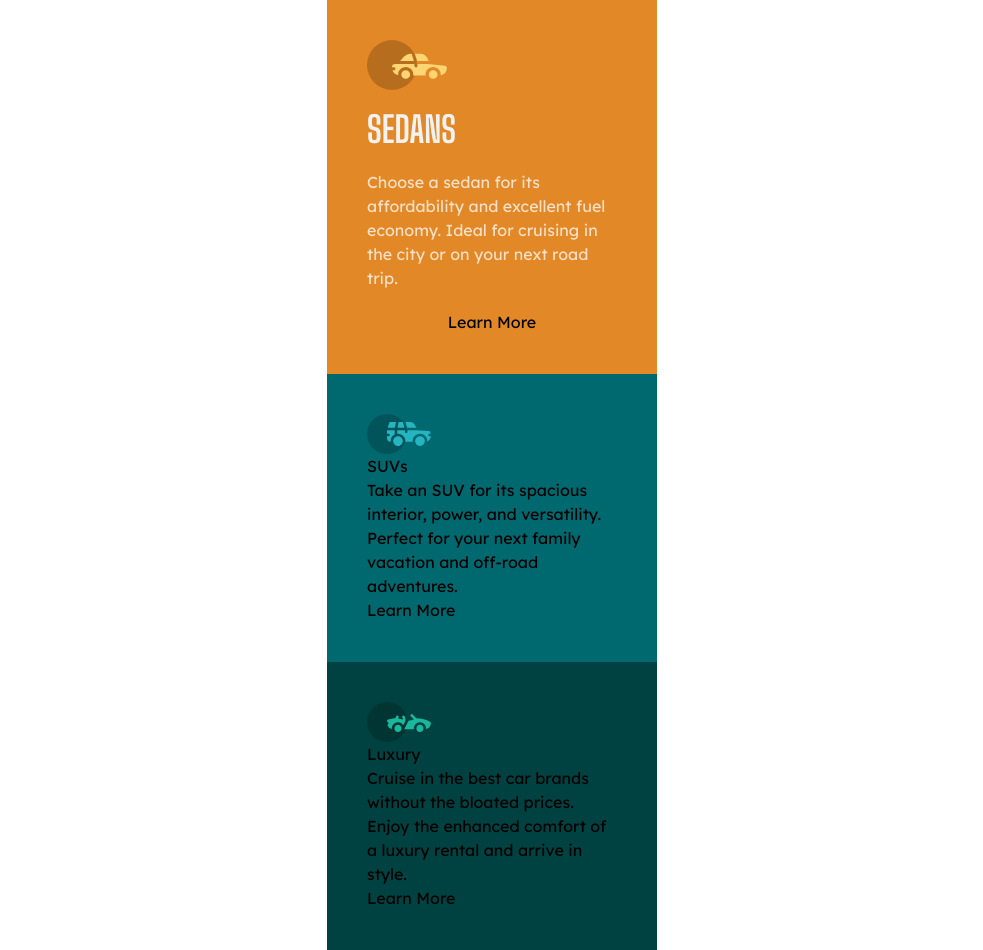
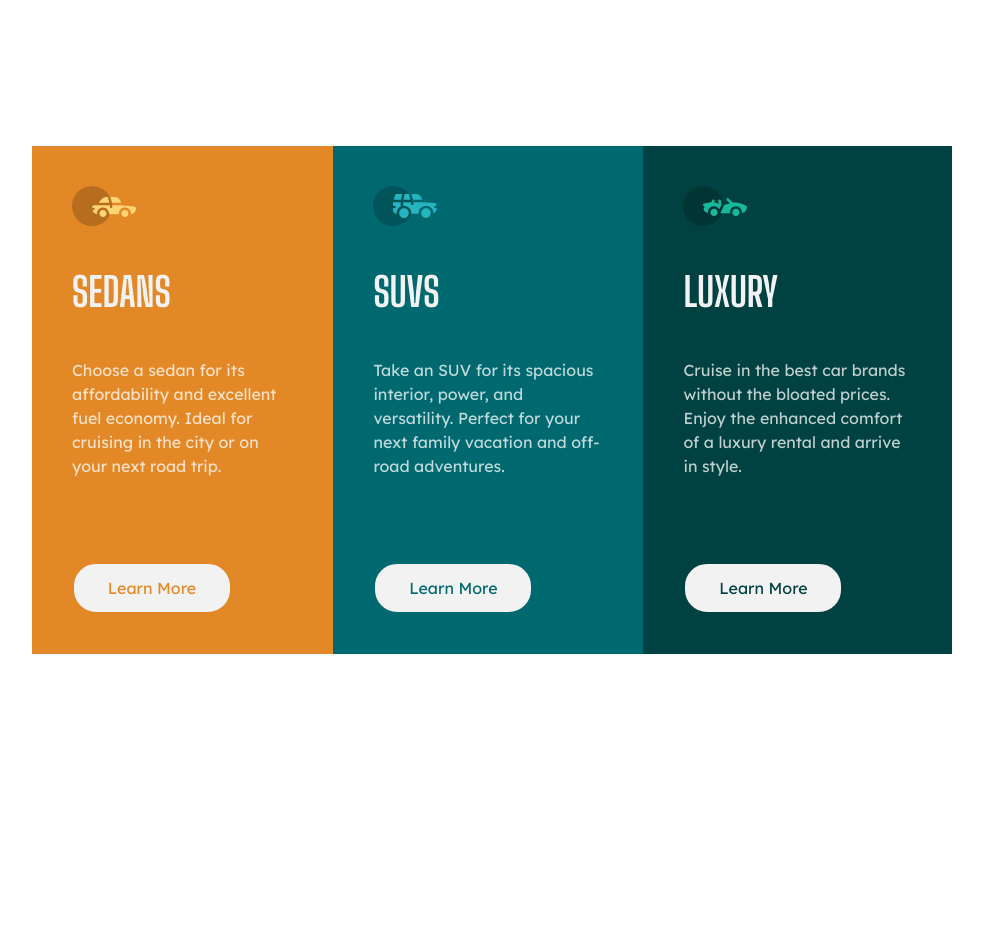
Before and after one commit to malxcdev/3-column-preview-card-component-main, a website built with Vite: page index.html in a window 1280 px wide. Shown: the whole page, without its empty margins (148-1131 px from the left). After the commit the page ends 800 px from the top, so only its background shows below. Built offline with nearby package versions, Linux system fonts and the light colour scheme.

Commit message:
Implementacion de la vista de escritorio

```diff
--- a/index.html
+++ b/index.html
@@ -15,27 +15,27 @@
 </head>
 
 <body>
-  <main class="flex flex-col justify-center items-center w-[330px] mx-auto min-h-screen font-lexend-deca">
-    <div class="bg-bright-orange py-10 px-10 flex flex-col gap-5">
-      <img src="./images/icon-sedans.svg" alt="" class="w-20">
-      <h2 class="text-very-light-gray font-big-shoulders-display text-4xl uppercase font-bold">Sedans</h2>
-      <p class="text-transparent-white">Choose a sedan for its affordability and excellent fuel economy. Ideal for cruising in the city or on your next
+  <main class="flex flex-col md:flex-row justify-center items-center w-[330px] mx-auto min-h-screen font-lexend-deca md:w-[920px] rounded-2xl overflow-hidden">
+    <div class="bg-bright-orange py-10 px-10 flex flex-col gap-[30px] md:gap-9">
+      <img src="./images/icon-sedans.svg" alt="" class="w-16">
+      <h2 class="text-very-light-gray font-big-shoulders-display text-[40px] uppercase font-bold">Sedans</h2>
+      <p class="text-transparent-white mb-12">Choose a sedan for its affordability and excellent fuel economy. Ideal for cruising in the city or on your next
         road trip.</p>
-      <button>Learn More</button>
+      <button class="bg-very-light-gray py-3 text-bright-orange rounded-3xl w-40 border-2 hover:bg-opacity-0 hover:text-white">Learn More</button>
     </div>
-    <div class="bg-dark-cyan p-10">
-      <img src="./images/icon-suvs.svg" alt="">
-      <h2>SUVs</h2>
-      <p>Take an SUV for its spacious interior, power, and versatility. Perfect for your next family vacation and
+    <div class="bg-dark-cyan p-10 py-10 px-10 flex flex-col gap-[30px] md:gap-9">
+      <img src="./images/icon-suvs.svg" alt="" class="w-16">
+      <h2 class="text-very-light-gray font-big-shoulders-display text-[40px] uppercase font-bold">SUVs</h2>
+      <p class="text-transparent-white mb-12">Take an SUV for its spacious interior, power, and versatility. Perfect for your next family vacation and
         off-road adventures.</p>
-      <button>Learn More</button>
+      <button class="bg-very-light-gray py-3 text-dark-cyan rounded-3xl w-40 border-2 hover:bg-opacity-0 hover:text-white">Learn More</button>
     </div>
-    <div class="bg-very-dark-cyan p-10">
-      <img src="./images/icon-luxury.svg" alt="">
-      <h2>Luxury</h2>
-      <p>Cruise in the best car brands without the bloated prices. Enjoy the enhanced comfort of a luxury
+    <div class="bg-very-dark-cyan p-10 py-10 px-10 flex flex-col gap-[30px] md:gap-9">
+      <img class="w-16" src="./images/icon-luxury.svg" alt="">
+      <h2 class="text-very-light-gray font-big-shoulders-display text-[40px] uppercase font-bold">Luxury</h2>
+      <p class="text-transparent-white mb-12">Cruise in the best car brands without the bloated prices. Enjoy the enhanced comfort of a luxury
         rental and arrive in style.</p>
-      <button>Learn More</button>
+      <button class="bg-very-light-gray py-3 text-very-dark-cyan rounded-3xl w-40 border-2 hover:bg-opacity-0 hover:text-white">Learn More</button>
     </div>
   </main>
 </body>
--- a/tailwind.config.js
+++ b/tailwind.config.js
@@ -8,6 +8,7 @@ export default {
         'very-dark-cyan': 'hsl(179, 100%, 13%)',
         'transparent-white': 'hsla(0, 0%, 100%, 0.75)',
         'very-light-gray': 'hsl(0, 0%, 95%)',
+        'white': 'hsl(0, 0%, 100%)',
       },
       fontFamily: {
         'big-shoulders-display': ['"Big Shoulders Display"', 'cursive'],
```
